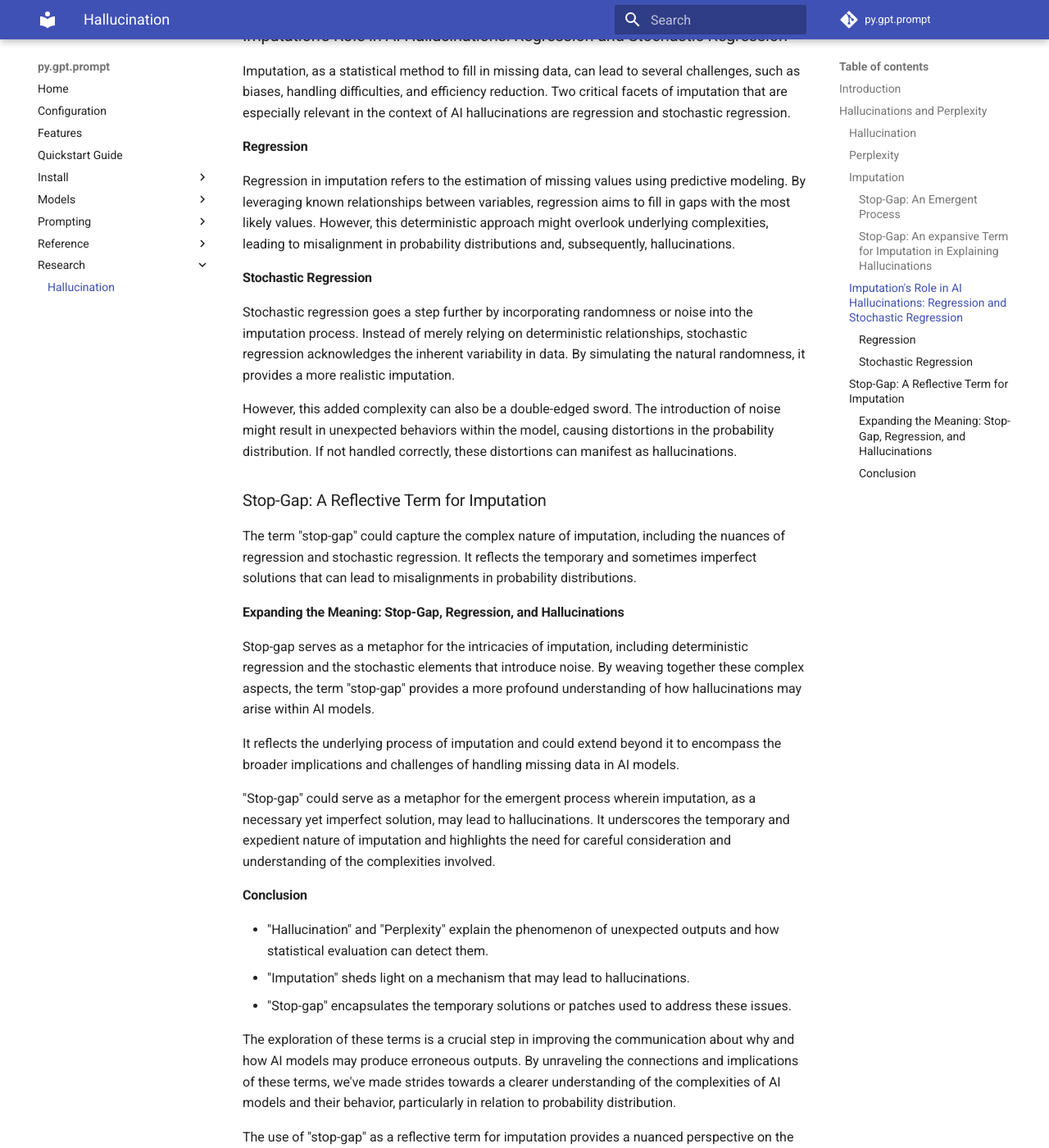
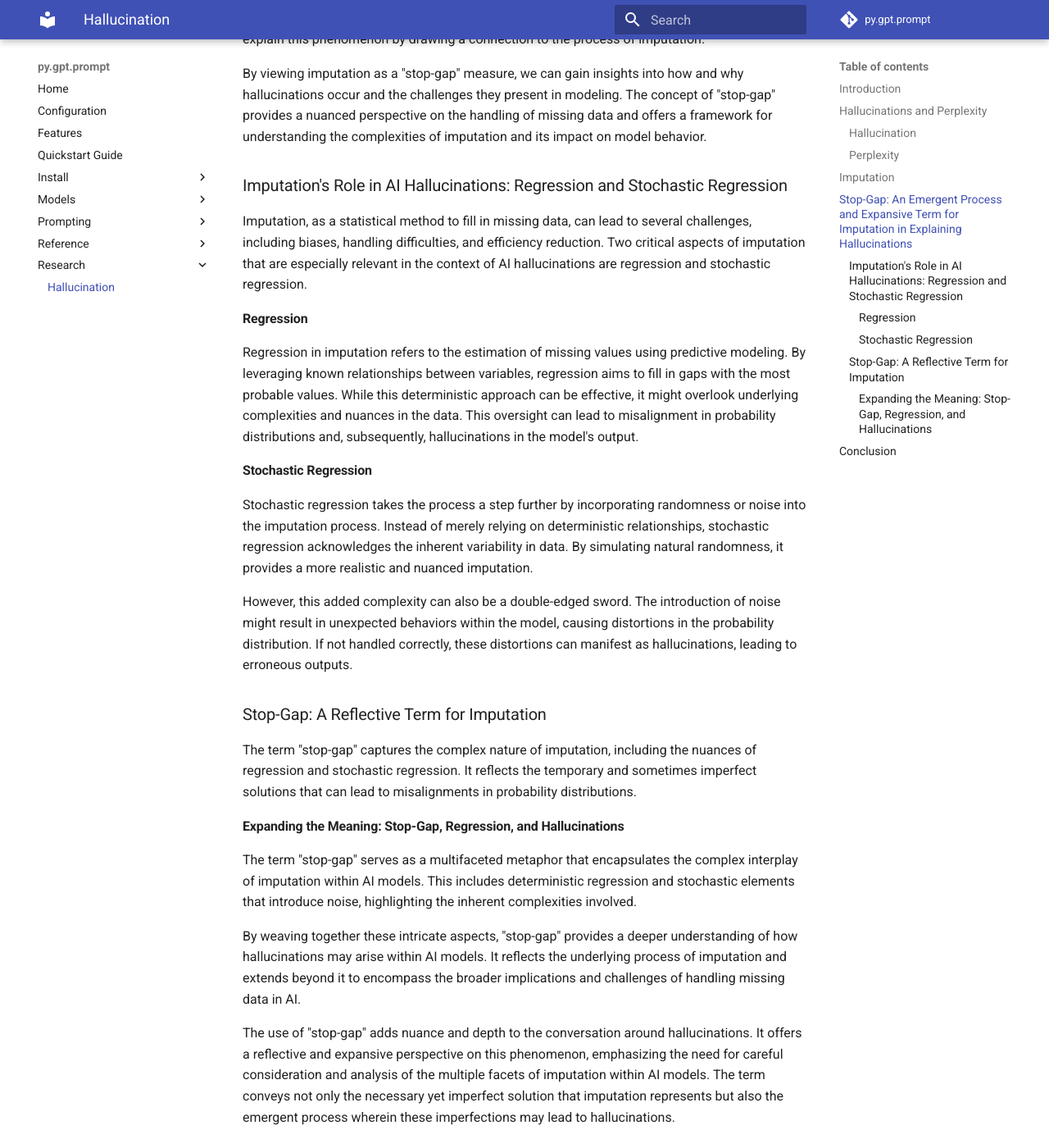
Before and after one commit to teleprint-me/py.gpt.prompt, an MkDocs documentation site: the page built from docs/research/hallucination.md, in a window 1280 px wide and 1400 px high, scrolled down 2166 px. Shown: the whole window at 82% size. Built offline with MkDocs 1.6.1 and Material for MkDocs 9.7.7, drawn with Linux system fonts in a browser that asks for light colours; comment, search, counter and statistics services are not loaded; some of the changed text lies outside the part shown.

Commit message:
docs: Finalize Document on AI Hallucinations
- Introduction: Define key terms and set the context.
- Hallucinations and Perplexity: Explore definitions and mathematical concepts.
- Imputation: Discuss statistical method and its role in hallucinations.
- Stop-Gap: Introduce and expand on the term as a reflective metaphor.
- Regression and Stochastic Regression: Examine facets of imputation.
- Conclusion: Summarize insights and emphasize nuanced understanding.

This commit represents the culmination of collaborative work on understanding the complexities of AI hallucinations, imputation, and the reflective term "stop-gap." The document provides a comprehensive and nuanced perspective on these phenomena, aiming to enhance communication and understanding in the field.

```diff
--- a/docs/research/hallucination.md
+++ b/docs/research/hallucination.md
@@ -1,164 +1,176 @@
 ## Introduction
 
-Hallucinations within AI models represent instances where the model's outputs
-are not aligned with the input data. This documentation explores why these
-hallucinations occur and the connection between various terms, such as
-"perplexity," "imputation," and "stop-gap," in an attempt to elucidate potential
-expressions, interpretations, and misunderstandings. I use the term "stop-gap"
-as a short-hand explanation for what may be occurring during the sampling
-process within a model.
+Hallucinations within AI models refer to instances where the model's outputs are
+not aligned with the input data. This phenomenon can lead to unexpected and
+often incorrect results. This documentation explores why hallucinations occur,
+delving into the connection between various terms such as "perplexity,"
+"imputation," and "stop-gap." The term "stop-gap" is used here as a shorthand
+explanation for what may be happening during the sampling process within a
+model, and this document aims to elucidate potential expressions,
+interpretations, and misunderstandings related to these concepts.
 
 ## Hallucinations and Perplexity
 
 ### Hallucination
 
-The definition for "hallucination" may describe a sensory perception (such as a
-visual image or a sound) that occurs in the absence of an actual external
-stimulus and usually arises from neurological disturbance or an unfounded or
-mistaken impression or notion, e.g. a "delusion".
+The term "hallucination" often describes a sensory perception (such as a visual
+image or sound) that occurs in the absence of an actual external stimulus. It
+usually arises from neurological disturbances or unfounded or mistaken
+impressions, often referred to as "delusions."
 
-In AI, the term "hallucination" is used as a explanation for when a model
-generates outputs not grounded in input data. This term is used to describe
-erroneous output and is a complex issue to understand and communicate.
+In the context of AI, "hallucination" is used to explain instances when a model
+generates outputs not grounded in the input data. This term helps describe
+erroneous output and represents a complex issue that can be challenging to
+understand and communicate.
 
-"Hallucination" may not be an appropriate method to express what is actually
-occurring within a model and could potentially obscure the reality of what is
-actually happening.
+However, it's worth noting that "hallucination" may not be the most accurate way
+to express what is actually occurring within a model. The use of this term could
+potentially obscure the underlying mechanisms and reality of what is happening.
 
 ### Perplexity
 
-The definition for "perplexity" may be described as an idea that is unable to
-grasp something clearly or to think logically and decisively about something, to
-make intricate or involved, e.g. complicate.
+The term "perplexity" can be described as the inability to grasp something
+clearly or to think logically and decisively about something. It may also refer
+to something that is intricate or involved, e.g., complicated.
 
-Perplexity is a measure to evaluate how well a probability model predicts a
-sample. In the context of hallucinations, it's an essential concept:
+In the realm of AI and machine learning, perplexity is a measure used to
+evaluate how well a probability model predicts a sample. It's an essential
+concept in understanding hallucinations:
 
 \[ \text{Perplexity}(x) = 2^{-\frac{1}{N}\sum\_{i=1}^{N} \log_2 p(x_i)} \]
 
-A higher perplexity might indicate a greater likelihood of hallucinations, where
-the model's predictions diverge from the true data distribution.
+A higher perplexity value might indicate a greater likelihood of hallucinations,
+where the model's predictions diverge from the true data distribution.
 
-"Perplexity" accurately and clearly expresses what is happening within a model
-when this issue occurs.
+Unlike the term "hallucination," "perplexity" accurately and clearly expresses
+what is happening within a model when this issue occurs. It provides a
+quantifiable way to assess the alignment between the model's outputs and the
+actual data.
 
-### Imputation
+## Imputation
 
 In statistics, imputation is the process of replacing missing data with
-substituted values. When substituting for a data point, it is known as "unit
-imputation"; when substituting for a component of a data point, it is known as
-"item imputation".
+substituted values. When substituting for an entire data point, it is referred
+to as "unit imputation"; when substituting for a component of a data point, it
+is known as "item imputation."
 
-There are three main problems that missing data causes: missing data can
-introduce a substantial amount of bias, make the handling and analysis of the
-data more arduous, and create reductions in efficiency. Because missing data can
-create problems for analyzing data, imputation is seen as a way to avoid
-pitfalls involved with listwise deletion of cases that have missing values. That
-is to say, when one or more values are missing for a case, most statistical
-packages default to discarding any case that has a missing value, which may
-introduce bias or affect the representativeness of the results.
+Missing data can cause three main problems:
 
-Imputation preserves all cases by replacing missing data with an estimated value
-based on other available information.
+1. Introducing substantial bias.
+2. Making the handling and analysis of the data more arduous.
+3. Creating reductions in efficiency.
 
-Imputation is the process of filling missing data, often used in AI. It can may
-explain why and how hallucinations lead to misalignment of probability
-distribution. This misalignment could be a significant source of the erroneous
-output in models.
+Because missing data can hinder data analysis, imputation is seen as a way to
+avoid the pitfalls associated with listwise deletion of cases with missing
+values. Most statistical packages default to discarding any case with a missing
+value, potentially introducing bias or affecting the representativeness of the
+results. Imputation preserves all cases by replacing missing data with an
+estimated value based on other available information.
 
-#### Stop-Gap: An Emergent Process
+In the context of AI, imputation is the process of filling in missing data and
+may explain why and how hallucinations lead to misalignment in probability
+distribution. This misalignment could be a significant source of erroneous
+output in models, making imputation a critical concept in understanding and
+mitigating the effects of hallucinations.
 
-A "stop-gap" is something that serves as a temporary "expedient". "Expedient" is
-defined as something that is suitable for achieving a particular end in a given
-circumstance, characterized by concern with what is opportune.
+## Stop-Gap: An Emergent Process and Expansive Term for Imputation in Explaining Hallucinations
 
-The term "stop-gap" could be used to more accurately express and explain the
-phenomenon of imputation within a model as an emergent process, where incorrect
-filling of data leads to misalignment in the probability distribution.
+A "stop-gap" refers to a temporary solution or "expedient" that serves a
+specific purpose in a given circumstance. The term "expedient" is defined as
+something suitable for achieving a particular end, often characterized by
+concern with what is opportune or pragmatic.
 
-#### Stop-Gap: An expansive Term for Imputation in Explaining Hallucinations
+In the context of AI models, the term "stop-gap" could be used to more
+accurately describe the phenomenon of imputation as an emergent process. This
+process involves the temporary and often incorrect filling of missing data,
+leading to misalignment in the probability distribution.
 
 Rather than using "hallucination" to describe erroneous output, "stop-gap" may
-be more a more appropriate term within the given context.
+be a more appropriate term within the given context. Hallucinations refer to
+instances where the model generates outputs that are not grounded in the input
+data. The concept of a stop-gap seeks to explain this phenomenon by drawing a
+connection to the process of imputation.
 
-The term "stop-gap" could be used in the context of AI models to describe a
-reflective and expansive understanding of the phenomenon known as
-hallucinations.
-
-Hallucinations refer to instances where the model generates outputs that are not
-grounded in the input data. The concept of a stop-gap seeks to explain this
-phenomenon by drawing a connection to the process of imputation.
+By viewing imputation as a "stop-gap" measure, we can gain insights into how and
+why hallucinations occur and the challenges they present in modeling. The
+concept of "stop-gap" provides a nuanced perspective on the handling of missing
+data and offers a framework for understanding the complexities of imputation and
+its impact on model behavior.
 
 ### Imputation's Role in AI Hallucinations: Regression and Stochastic Regression
 
 Imputation, as a statistical method to fill in missing data, can lead to several
-challenges, such as biases, handling difficulties, and efficiency reduction. Two
-critical facets of imputation that are especially relevant in the context of AI
-hallucinations are regression and stochastic regression.
+challenges, including biases, handling difficulties, and efficiency reduction.
+Two critical aspects of imputation that are especially relevant in the context
+of AI hallucinations are regression and stochastic regression.
 
 #### Regression
 
 Regression in imputation refers to the estimation of missing values using
 predictive modeling. By leveraging known relationships between variables,
-regression aims to fill in gaps with the most likely values. However, this
-deterministic approach might overlook underlying complexities, leading to
-misalignment in probability distributions and, subsequently, hallucinations.
+regression aims to fill in gaps with the most probable values. While this
+deterministic approach can be effective, it might overlook underlying
+complexities and nuances in the data. This oversight can lead to misalignment in
+probability distributions and, subsequently, hallucinations in the model's
+output.
 
 #### Stochastic Regression
 
-Stochastic regression goes a step further by incorporating randomness or noise
-into the imputation process. Instead of merely relying on deterministic
-relationships, stochastic regression acknowledges the inherent variability in
-data. By simulating the natural randomness, it provides a more realistic
-imputation.
+Stochastic regression takes the process a step further by incorporating
+randomness or noise into the imputation process. Instead of merely relying on
+deterministic relationships, stochastic regression acknowledges the inherent
+variability in data. By simulating natural randomness, it provides a more
+realistic and nuanced imputation.
 
 However, this added complexity can also be a double-edged sword. The
 introduction of noise might result in unexpected behaviors within the model,
 causing distortions in the probability distribution. If not handled correctly,
-these distortions can manifest as hallucinations.
+these distortions can manifest as hallucinations, leading to erroneous outputs.
 
 ### Stop-Gap: A Reflective Term for Imputation
 
-The term "stop-gap" could capture the complex nature of imputation, including
-the nuances of regression and stochastic regression. It reflects the temporary
-and sometimes imperfect solutions that can lead to misalignments in probability
+The term "stop-gap" captures the complex nature of imputation, including the
+nuances of regression and stochastic regression. It reflects the temporary and
+sometimes imperfect solutions that can lead to misalignments in probability
 distributions.
 
 #### Expanding the Meaning: Stop-Gap, Regression, and Hallucinations
 
-Stop-gap serves as a metaphor for the intricacies of imputation, including
-deterministic regression and the stochastic elements that introduce noise. By
-weaving together these complex aspects, the term "stop-gap" provides a more
-profound understanding of how hallucinations may arise within AI models.
+The term "stop-gap" serves as a multifaceted metaphor that encapsulates the
+complex interplay of imputation within AI models. This includes deterministic
+regression and stochastic elements that introduce noise, highlighting the
+inherent complexities involved.
 
-It reflects the underlying process of imputation and could extend beyond it to
-encompass the broader implications and challenges of handling missing data in AI
-models.
+By weaving together these intricate aspects, "stop-gap" provides a deeper
+understanding of how hallucinations may arise within AI models. It reflects the
+underlying process of imputation and extends beyond it to encompass the broader
+implications and challenges of handling missing data in AI.
 
-"Stop-gap" could serve as a metaphor for the emergent process wherein
-imputation, as a necessary yet imperfect solution, may lead to hallucinations.
-It underscores the temporary and expedient nature of imputation and highlights
-the need for careful consideration and understanding of the complexities
-involved.
+The use of "stop-gap" adds nuance and depth to the conversation around
+hallucinations. It offers a reflective and expansive perspective on this
+phenomenon, emphasizing the need for careful consideration and analysis of the
+multiple facets of imputation within AI models. The term conveys not only the
+necessary yet imperfect solution that imputation represents but also the
+emergent process wherein these imperfections may lead to hallucinations.
 
-#### Conclusion
+## Conclusion
 
-- "Hallucination" and "Perplexity" explain the phenomenon of unexpected outputs
-  and how statistical evaluation can detect them.
-- "Imputation" sheds light on a mechanism that may lead to hallucinations.
-- "Stop-gap" encapsulates the temporary solutions or patches used to address
+- "Hallucination" and "Perplexity" elucidate the phenomenon of unexpected
+  outputs and the statistical evaluation methods used to detect them.
+- "Imputation" illuminates a mechanism that may contribute to hallucinations.
+- "Stop-gap" encapsulates the temporary solutions or patches employed to address
   these issues.
 
-The exploration of these terms is a crucial step in improving the communication
-about why and how AI models may produce erroneous outputs. By unraveling the
-connections and implications of these terms, we've made strides towards a
-clearer understanding of the complexities of AI models and their behavior,
-particularly in relation to probability distribution.
+The exploration of these terms represents a vital step in enhancing
+communication about why and how AI models may generate erroneous outputs. By
+unraveling the connections and implications of these terms, we've advanced
+towards a more transparent understanding of the complexities of AI models and
+their behavior, especially concerning probability distribution.
 
-The use of "stop-gap" as a reflective term for imputation provides a nuanced
-perspective on the phenomenon of hallucinations within AI models. It emphasizes
-the intricate relationship between the temporary solution (stop-gap) and the
-specific method employed (imputation), drawing attention to the potential
-pitfalls and complexities of handling missing data. By understanding this
-relationship, researchers and practitioners can better navigate the challenges
-and mitigate the risks associated with AI hallucinations.
+The term "stop-gap," as a reflective expression for imputation, offers a nuanced
+perspective on hallucinations within AI models. It emphasizes the intricate
+relationship between the temporary solution (stop-gap) and the specific method
+used (imputation), drawing attention to potential pitfalls and complexities in
+handling missing data. By grasping this relationship, researchers and
+practitioners can more effectively navigate the challenges and mitigate the
+risks associated with AI hallucinations.
```
